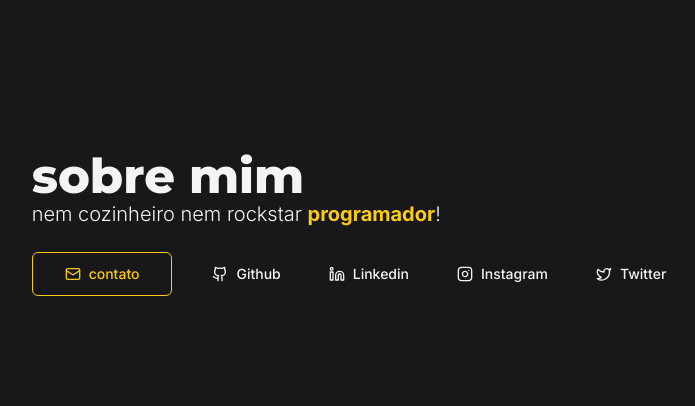
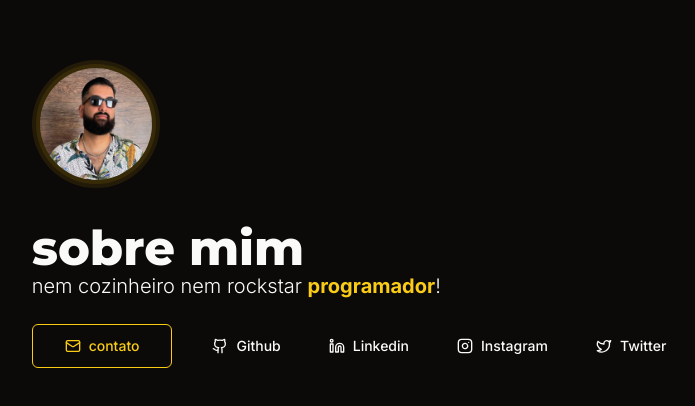
Before and after one commit to nandomoreirame/nandomoreira.dev, a Next.js app: page /site/sobre in a window 1280 px wide. Shown: the part 186-592 px from the top of the page, without its empty margins (271-966 px from the left). Built offline with nearby package versions, Linux system fonts and the light colour scheme.

Commit message:
feat: change dark colors, add avatar

```diff
--- a/app/globals.css
+++ b/app/globals.css
@@ -4,6 +4,29 @@
 
 @layer base {
   :root {
+    --background: 20 14.3% 4.1%;
+    --foreground: 60 9.1% 97.8%;
+    --card: 20 14.3% 4.1%;
+    --card-foreground: 60 9.1% 97.8%;
+    --popover: 20 14.3% 4.1%;
+    --popover-foreground: 60 9.1% 97.8%;
+    --primary: 47.9 95.8% 53.1%;
+    --primary-foreground: 26 83.3% 14.1%;
+    --secondary: 12 6.5% 15.1%;
+    --secondary-foreground: 60 9.1% 97.8%;
+    --muted: 12 6.5% 15.1%;
+    --muted-foreground: 24 5.4% 63.9%;
+    --accent: 12 6.5% 15.1%;
+    --accent-foreground: 60 9.1% 97.8%;
+    --destructive: 0 62.8% 30.6%;
+    --destructive-foreground: 60 9.1% 97.8%;
+    --border: 12 6.5% 15.1%;
+    --input: 12 6.5% 15.1%;
+    --ring: 35.5 91.7% 32.9%;
+    --radius: 0.5rem;
+  }
+
+  .light {
     --background: 0 0% 100%;
     --foreground: 20 14.3% 4.1%;
     --card: 0 0% 100%;
@@ -23,29 +46,6 @@
     --border: 20 5.9% 90%;
     --input: 20 5.9% 90%;
     --ring: 20 14.3% 4.1%;
-    --radius: 0.5rem;
-  }
-
-  .dark {
-    --background: 20 14.3% 4.1%;
-    --foreground: 60 9.1% 97.8%;
-    --card: 20 14.3% 4.1%;
-    --card-foreground: 60 9.1% 97.8%;
-    --popover: 20 14.3% 4.1%;
-    --popover-foreground: 60 9.1% 97.8%;
-    --primary: 47.9 95.8% 53.1%;
-    --primary-foreground: 26 83.3% 14.1%;
-    --secondary: 12 6.5% 15.1%;
-    --secondary-foreground: 60 9.1% 97.8%;
-    --muted: 12 6.5% 15.1%;
-    --muted-foreground: 24 5.4% 63.9%;
-    --accent: 12 6.5% 15.1%;
-    --accent-foreground: 60 9.1% 97.8%;
-    --destructive: 0 62.8% 30.6%;
-    --destructive-foreground: 60 9.1% 97.8%;
-    --border: 12 6.5% 15.1%;
-    --input: 12 6.5% 15.1%;
-    --ring: 35.5 91.7% 32.9%;
   }
 }
 
@@ -53,7 +53,13 @@
   * {
     @apply border-border;
   }
+
+  html {
+    @apply scroll-smooth antialiased;
+  }
+
+  html,
   body {
-    @apply bg-background text-foreground;
+    @apply bg-background text-foreground size-full selection:bg-primary selection:text-primary-foreground;
   }
 }
--- a/app/layout.tsx
+++ b/app/layout.tsx
@@ -28,19 +28,9 @@ export default function RootLayout({
   return (
     <html
       lang="pt-br"
-      className={cn(
-        'scroll-smooth antialiased size-full',
-        fontSans.variable,
-        fontDisplay.variable,
-      )}
+      className={cn('dark', fontSans.variable, fontDisplay.variable)}
     >
-      <body
-        className={cn(
-          'vsc-initialized size-full',
-          'bg-zinc-900 text-zinc-100',
-          'selection:bg-primary selection:text-primary-foreground',
-        )}
-      >
+      <body>
         <>{children}</>
       </body>
     </html>
--- a/app/site/sobre/page.tsx
+++ b/app/site/sobre/page.tsx
@@ -1,6 +1,7 @@
 import { cn } from '@/lib/utils';
-import { Button, Icon, SocialIcons } from '@components';
+import { Avatar, AvatarImage, Button, Icon, SocialIcons } from '@components';
 import { Metadata } from 'next';
+import Image from 'next/image';
 import Link from 'next/link';
 
 export const metadata: Metadata = {
@@ -16,6 +17,21 @@ export default function AboutPage() {
       )}
     >
       <div className="max-w-screen-xl m-auto relative">
+        <Avatar className="size-32 group bg-yellow-500/10 hover:bg-yellow-500/30 transition-all p-1 mb-4">
+          <AvatarImage
+            src="/images/photo.png"
+            className="bg-yellow-500/10 group-hover:bg-yellow-500/20 transition-all p-1"
+            asChild
+          >
+            <Image
+              src="/images/photo.png"
+              alt="foto de Fernando Moreira"
+              className="rounded-full"
+              width={100}
+              height={100}
+            />
+          </AvatarImage>
+        </Avatar>
         <h1 className="pt-5 text-4xl md:text-5xl font-extrabold font-display">
           sobre mim
         </h1>
--- a/components/shadcn/button.tsx
+++ b/components/shadcn/button.tsx
@@ -21,8 +21,8 @@ const buttonVariants = cva(
       },
       size: {
         default: 'h-10 px-4 py-2',
-        sm: 'h-9 rounded-md px-3',
-        lg: 'h-11 rounded-md px-8',
+        sm: 'h-9 px-3',
+        lg: 'h-11 px-8',
         icon: 'h-10 w-10',
       },
     },
```
